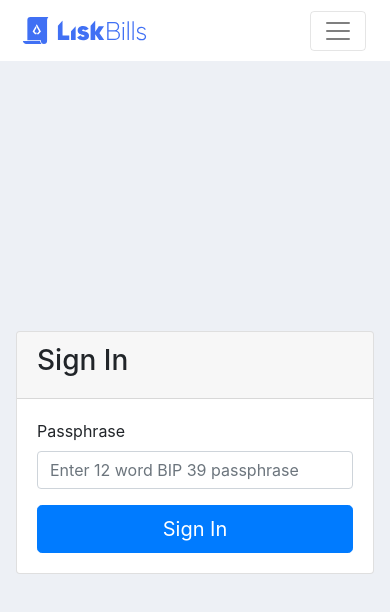
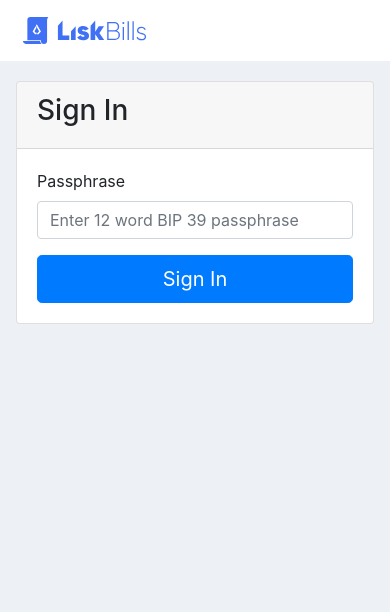
Before and after one commit to LiskArchive/lisk-sdk-examples, a React (Create React App) app in the folder invoice/client/: page / in a window 390 px wide. Shown: the top 612 px of the page. Built offline with nearby package versions, Linux system fonts and the light colour scheme.

Commit message:
:nail_care: Fix mobile navbar and content align

```diff
--- a/invoice/client/src/components/App.css
+++ b/invoice/client/src/components/App.css
@@ -7,3 +7,9 @@
   justify-content: center;
   padding: 20px 0;
 }
+
+@media only screen and (max-width: 600px) {
+  .App {
+    justify-content: flex-start;
+  }
+}
--- a/invoice/client/src/components/Header.js
+++ b/invoice/client/src/components/Header.js
@@ -30,10 +30,10 @@ export default function Header() {
       <NavbarBrand tag={RRNavLink} to="/" className="mr-auto">
         <img src={logo} alt={name} style={{ width: 140 }} />
       </NavbarBrand>
-      <NavbarToggler onClick={toggleNavbar} className="mr-2" />
       { account
         ? (
           <React.Fragment>
+            <NavbarToggler onClick={toggleNavbar} className="mr-2" />
             <Collapse isOpen={!collapsed} navbar>
               <Nav navbar>
                 <NavItem>
```
